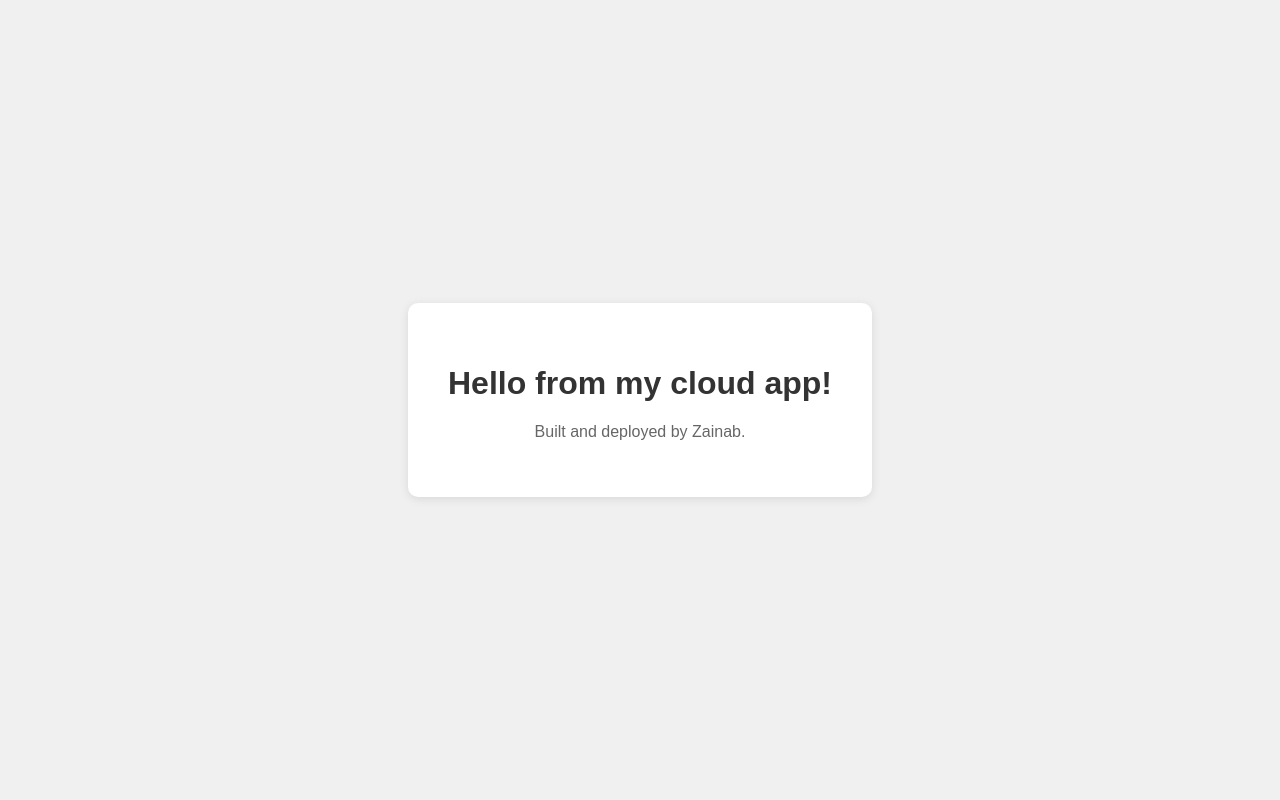
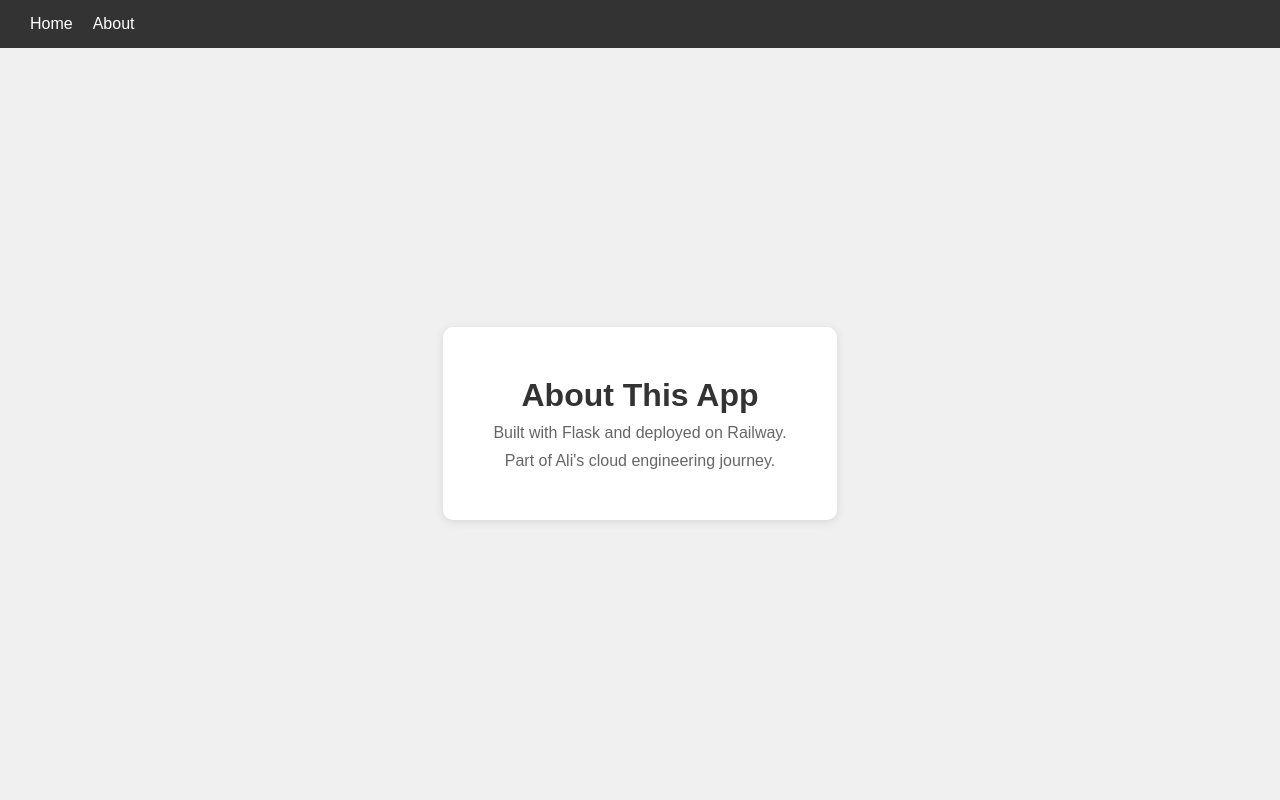
Before and after one commit to Ali-Abro/my-cloud-app, a Flask app: page / in a window 1280 px wide. Run offline with Flask 3, Linux system fonts and the light colour scheme.

Commit message:
add navbar and about page

```diff
--- a/app.py
+++ b/app.py
@@ -9,7 +9,7 @@ def home():
 
 @app.route("/about")
 def about():
-    return "This is Zainab's first cloud deployment."
+    return "This is Ali's first cloud deployment."
 
 if __name__ == "__main__":
     port = int(os.environ.get("PORT", 5000))
--- a/templates/index.html
+++ b/templates/index.html
@@ -3,32 +3,46 @@
 <head>
     <meta charset="UTF-8">
     <meta name="viewport" content="width=device-width, initial-scale=1.0">
-    <title>My Cloud App</title>
+    <title>About</title>
     <style>
-        body {
-            font-family: Arial, sans-serif;
+        * { margin: 0; padding: 0; box-sizing: border-box; }
+        body { font-family: Arial, sans-serif; background: #f0f0f0; }
+        nav {
+            background: #333;
+            padding: 15px 30px;
+            display: flex;
+            gap: 20px;
+        }
+        nav a { color: white; text-decoration: none; font-size: 16px; }
+        nav a:hover { color: #aaa; }
+        .container {
             display: flex;
             justify-content: center;
             align-items: center;
-            height: 100vh;
-            margin: 0;
-            background-color: #f0f0f0;
+            height: calc(100vh - 50px);
         }
-        .container {
+        .card {
             text-align: center;
             background: white;
-            padding: 40px;
+            padding: 50px;
             border-radius: 10px;
             box-shadow: 0 2px 10px rgba(0,0,0,0.1);
         }
-        h1 { color: #333; }
+        h1 { color: #333; margin-bottom: 10px; }
         p { color: #666; }
     </style>
 </head>
 <body>
+    <nav>
+        <a href="/">Home</a>
+        <a href="/about">About</a>
+    </nav>
     <div class="container">
-        <h1>Hello from my cloud app!</h1>
-        <p>Built and deployed by Zainab.</p>
+        <div class="card">
+            <h1>About This App</h1>
+            <p>Built with Flask and deployed on Railway.</p>
+            <p style="margin-top:10px;">Part of Ali's cloud engineering journey.</p>
+        </div>
     </div>
 </body>
 </html>
```
